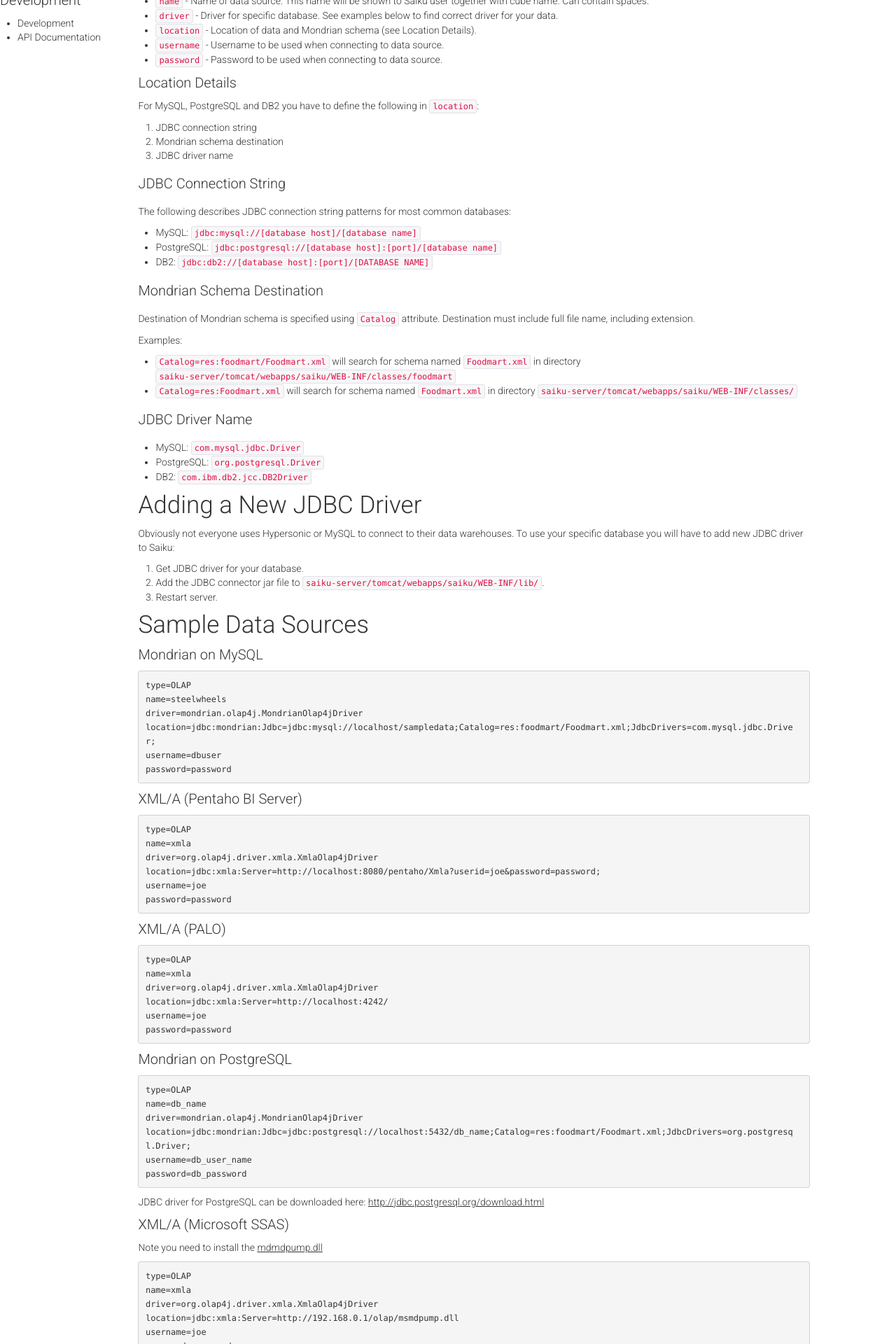
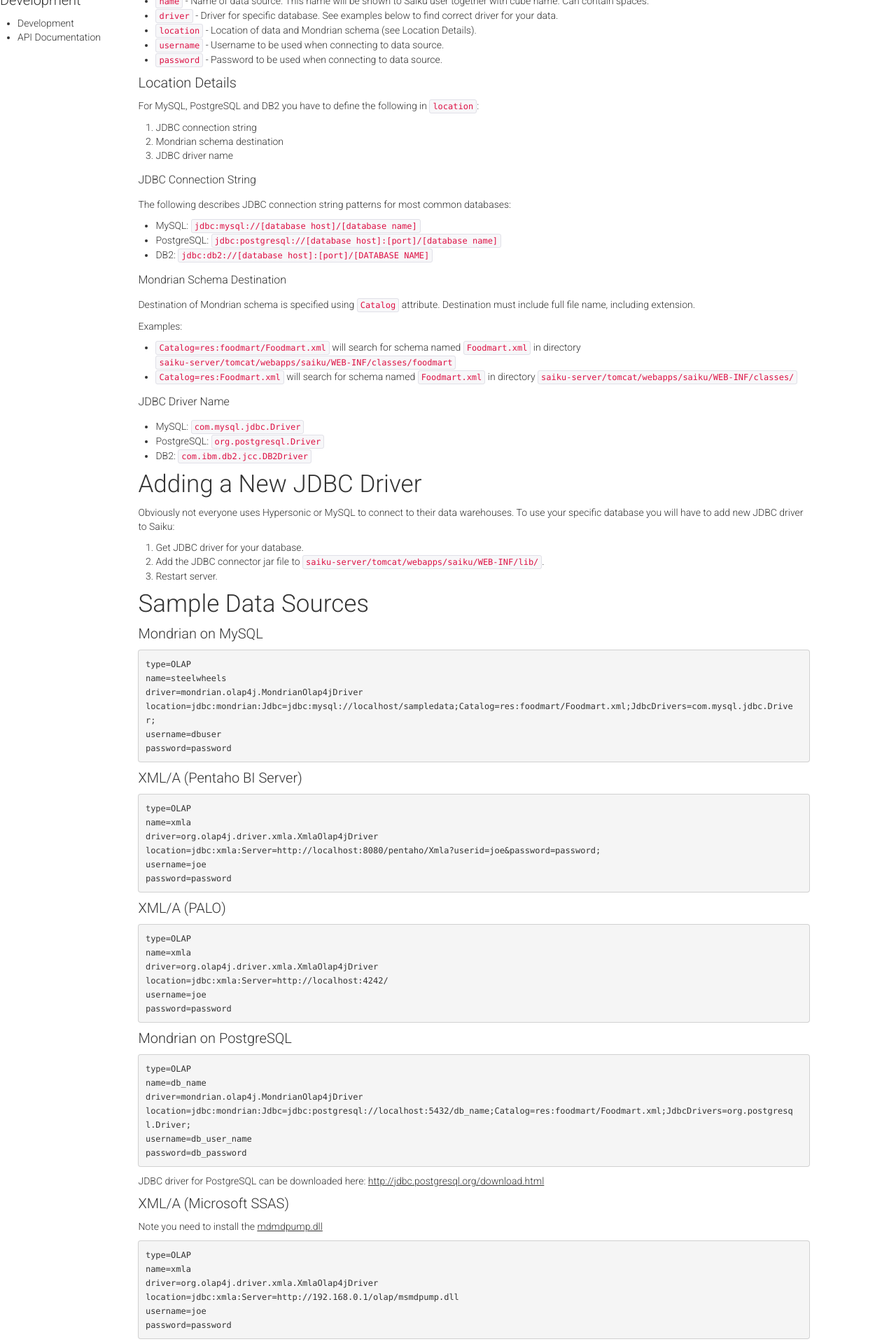
Before and after one commit to buggtb/saikudocs, a Jekyll site: the page built from _posts/2013-08-15-datasources.markdown, in a window 1280 px wide. Shown: the part 794-2714 px from the top of the page at 70% size. Built offline with Jekyll 4.4.1, drawn with Linux system fonts in a browser that asks for light colours; nearby versions of some CDN libraries; some web fonts are replaced; Markdown is read by kramdown in place of the engine named in the settings; comment, search, counter and statistics services are not loaded.

Commit message:
Made H3 in cont smaller in order to improve orientation in text.

```diff
--- a/css/main.css
+++ b/css/main.css
@@ -161,6 +161,10 @@ h1.sliderTitle {
 display: block;
   margin-left: auto;
   margin-right: auto;
+}
+.cont h3 {
+  font-size: 16px;
+  line-height: 30px;
 }
 .header .contact p {
     color: white;
```
